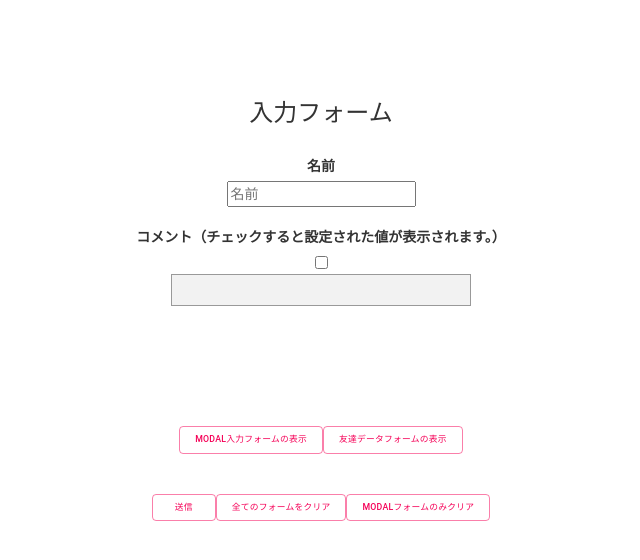
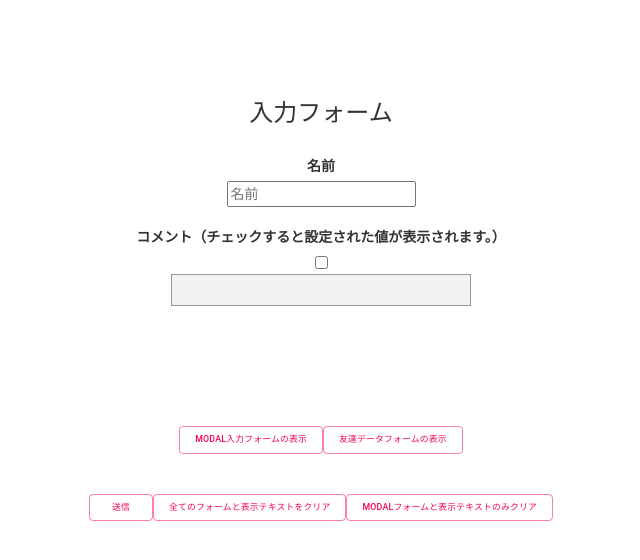
Before and after one commit to Onepiece2424/selfintroduction, a React (Create React App) app: page / in a window 1280 px wide. Shown: the top 560 px of the page, without its empty margins (319-959 px from the left). Built offline with nearby package versions, Linux system fonts and the light colour scheme.

Commit message:
ボタンのテキスト変更

```diff
--- a/src/components/changeform/ChangeForm.jsx
+++ b/src/components/changeform/ChangeForm.jsx
@@ -119,9 +119,9 @@ const Changeform = ({ handleSubmit, submitting, reset }) => {
         <br></br>
         <Button color="secondary" variant="outlined" type="submit" disabled={submitting} >送信</Button>
         <Button color="secondary" variant="outlined" disabled={submitting} onClick={allFormReset}>
-          全てのフォームをクリア
+          全てのフォームと表示テキストをクリア
         </Button>
-        <Button color="secondary" variant="outlined" onClick={modalValueClear}>Modalフォームのみクリア</Button>
+        <Button color="secondary" variant="outlined" onClick={modalValueClear}>Modalフォームと表示テキストのみクリア</Button>
       </form>
     </>
   )
```
